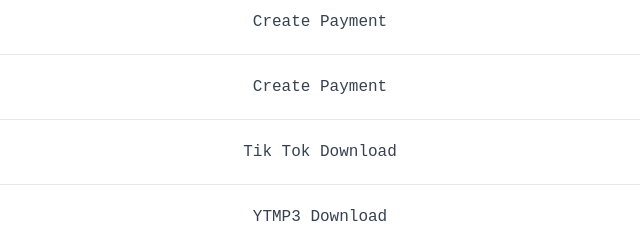
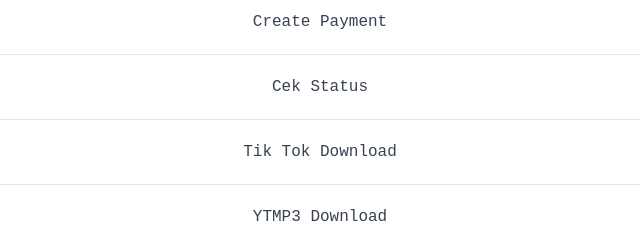
Before and after one commit to Fayzaaup/rest, a website: page index.html in a window 1280 px wide. Shown: the part 343-583 px from the top of the page, 304-944 px from the left. Drawn offline with nearby package versions, Linux system fonts and the light colour scheme.

Commit message:
Update index.html

```diff
--- a/index.html
+++ b/index.html
@@ -47,7 +47,7 @@
                     <!-- Endpoint Item -->
                     <li class="flex justify-between items-center py-3 border-b">
                         <span class="text-blue-600 font-semibold">GET</span>
-                        <span class="text-gray-700">Create Payment</span>
+                        <span class="text-gray-700">Cek Status</span>
                         <a href="https://hexaneuro.biz.id/api/orkut/cekstatus?apikey=rafael&merchant=&keyorkut=" target="_blank" class="bg-blue-500 hover:bg-blue-600 text-white py-2 px-4 rounded transition">
                             Try
                         </a>
```
